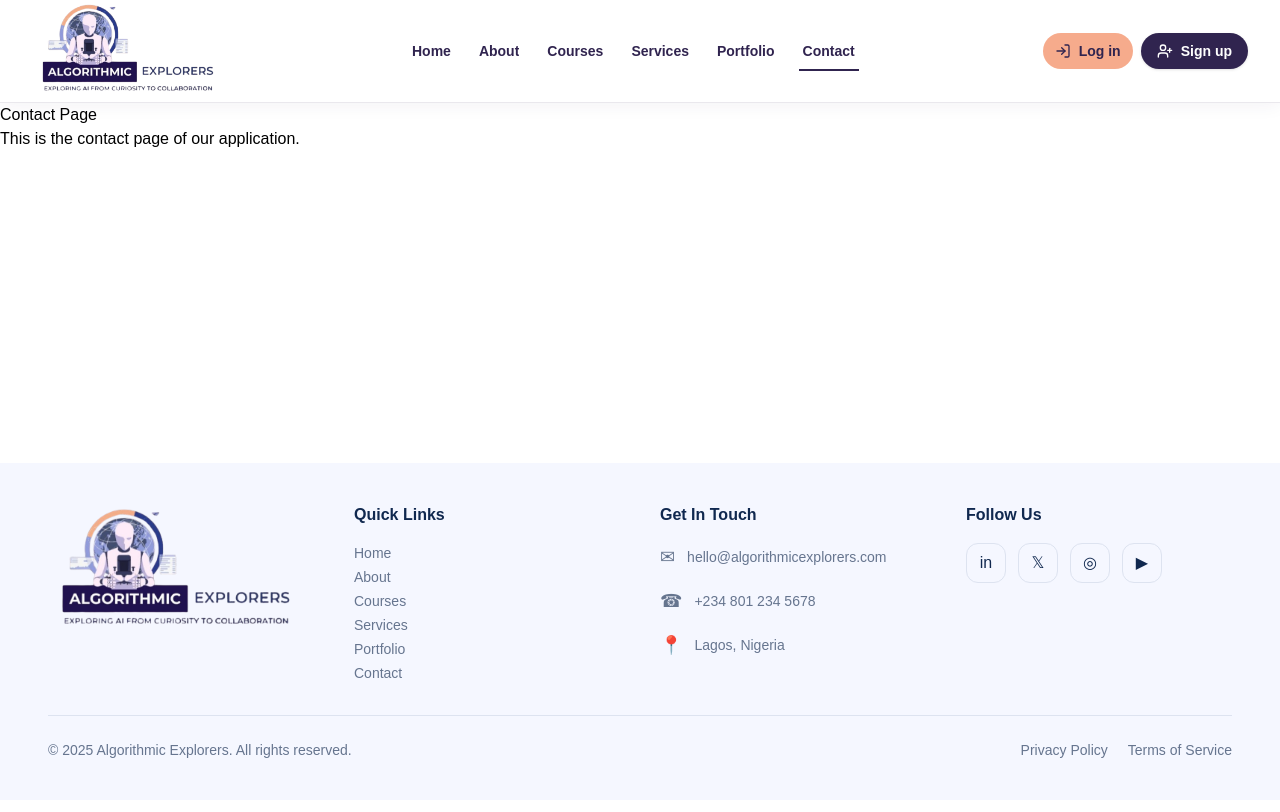
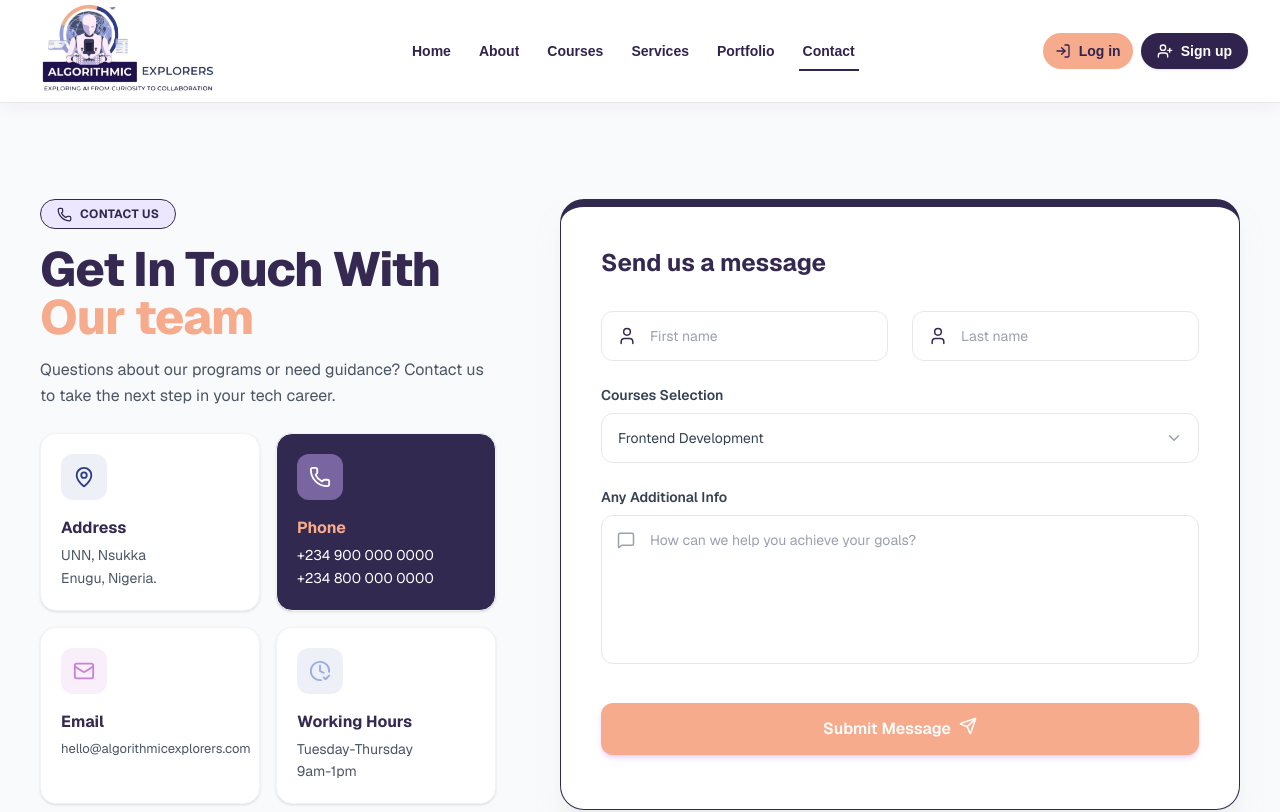
Before and after one commit to Elite-tch/algorithmic-explorers, a Next.js app: page /contact in a window 1280 px wide. Shown: the top 812 px of the page. Built offline with nearby package versions, Linux system fonts and the light colour scheme.

Commit message:
Integrate aos to cards

```diff
--- a/app/components/ui/ContactCard.jsx
+++ b/app/components/ui/ContactCard.jsx
@@ -30,9 +30,16 @@ const iconLookUp = {
   ],
 };
 
-const ContactCard = ({ cardType, heading, topText, bottomText = "" }) => {
+const ContactCard = ({
+  cardType,
+  heading,
+  topText,
+  bottomText = "",
+  aos = "fade up",
+}) => {
   return (
     <div
+      data-aos={aos}
       className={`group rounded-2xl border border-gray-100 ${
         cardType === "inverted" ? `bg-[#322951]` : `bg-white`
       } p-5 shadow-sm transition hover:shadow-md`}
--- a/app/contact/page.js
+++ b/app/contact/page.js
@@ -1,10 +1,86 @@
+"use client"
+import FormTextArea from '../components/forms/FormTextArea';
+import FormDropdown from '../components/forms/FormDropDown';
+import ContactCard from '../components/ui/ContactCard';
+import FormButton from '../components/forms/FormButton';
+import FormInput from '../components/forms/FormInput';
+import { Send, User, Phone } from 'lucide-react';
 
+
+const dropDownOptions = [
+  { value: "frontend", label: "Frontend Development" },
+  { value: "backend", label: "Backend Architecture" },
+  { value: "design", label: "UI/UX Design" },
+  { value: "data", label: "Data Science" },
+];
 
 export default function ContactPage() {
   return (
-    <div>
-      <h1>Contact Page</h1>
-      <p>This is the contact page of our application.</p>
+    <div className="min-h-screen bg-gray-50 font-sans selection:bg-[#f6ab8c] selection:text-[#30244f] py-16 sm:py-24">
+
+
+      <section className="relative mx-auto max-w-7xl px-5 sm:px-8 lg:px-10">
+
+        {/* Two column div */}
+        <div className="grid gap-12 lg:grid-cols-12 items-start">
+
+          {/* Left column */}
+          <div className="flex flex-col gap-4 lg:col-span-5 lg:pr-4">
+            {/* Header */}
+            <div>
+              <span className="mb-4 inline-flex items-center gap-2 rounded-full bg-[#ece7ff] px-4 py-1.5 text-xs font-bold tracking-wide border border-[#322951] text-[#322951]">
+                <Phone size={15} />CONTACT US
+              </span>
+              <h1 className="text-4xl font-extrabold tracking-tight text-[#352951] sm:text-5xl">
+                Get In Touch With <span className=" text-[#f6ab8c] "> {/*text-transparent bg-clip-text bg-gradient-to-r from-[#f6ab8c] to-[#E9c3f2] */}Our team</span>
+              </h1>
+              <p className="mt-4 text-base leading-relaxed text-gray-600">
+                {/* Have questions about our programs or need guidance? Reach out to our team, and we'll help you take the next step in your tech career. */}
+                Questions about our programs or need guidance? Contact us to take the next step in your tech career.
+              </p>
+            </div>
+            {/* Info ards */}
+            <div className="grid grid-cols-1 gap-4 sm:grid-cols-2 mt-2">
+
+              <ContactCard cardType="normal" heading="Address" topText="UNN, Nsukka" bottomText="Enugu, Nigeria." aos="fade-down" />
+              <ContactCard cardType="inverted" heading="Phone" topText="+234 900 000 0000" bottomText="+234 800 000 0000" aos="fade-left" />
+              <ContactCard cardType="normal" heading="Email" topText="hello@algorithmicexplorers.com" aos="fade-up" />
+              <ContactCard cardType="normal" heading="Working Hours" topText="Tuesday-Thursday" bottomText='9am-1pm' aos="fade-right" />
+            </div>
+          </div>
+
+          {/* right column - the form*/}
+          <div className="rounded-3xl border border-[#322951] border-t-8 bg-white p-8 shadow-xl shadow-gray-200/50 sm:p-10 lg:col-span-7">
+            <h2 className="mb-8 text-2xl font-bold text-[#352951]">Send us a message</h2>
+            <form className="flex flex-col gap-6" onSubmit={(e) => e.preventDefault()}>
+
+              <div className="grid grid-cols-1 gap-6 sm:grid-cols-2">
+                <FormInput name="firstName" placeholder="First name" icon={User} />
+                <FormInput name="lastName" placeholder="Last name" icon={User} />
+              </div>
+
+              <FormDropdown
+                id="course"
+                label="Courses Selection"
+                name="course" git
+                options={dropDownOptions}
+                placeholder="Select a course of interest..."
+              />
+
+              {/* Any Additional Info TextArea*/}
+              <FormTextArea id="additionalInfo" label="Any Additional Info" placeholder="How can we help you achieve your goals?" />
+
+              {/* Submit Btn*/}
+              <div className="mt-2 mb-3.5">
+                <FormButton>
+                  Submit Message <Send size={18} />
+                </FormButton>
+              </div>
+            </form>
+          </div>
+
+        </div>
+      </section>
     </div>
   );
 }
```
